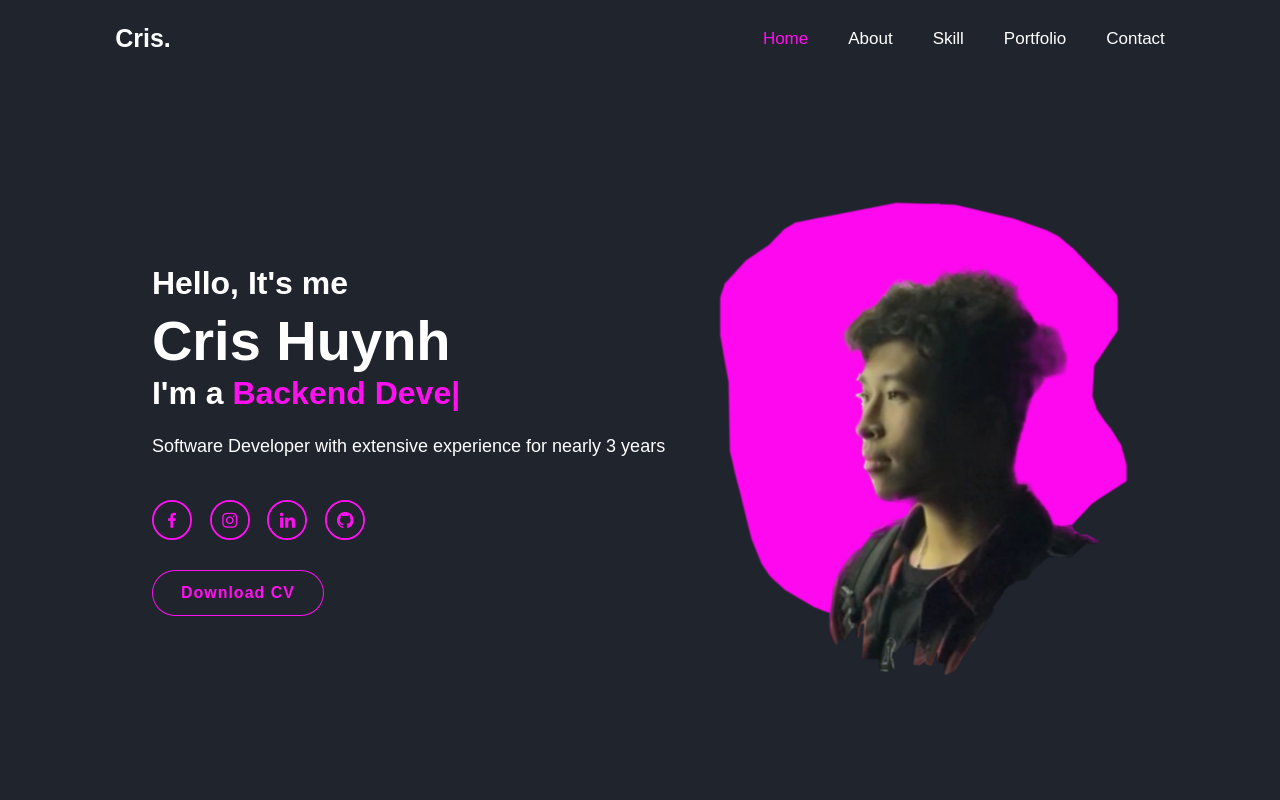
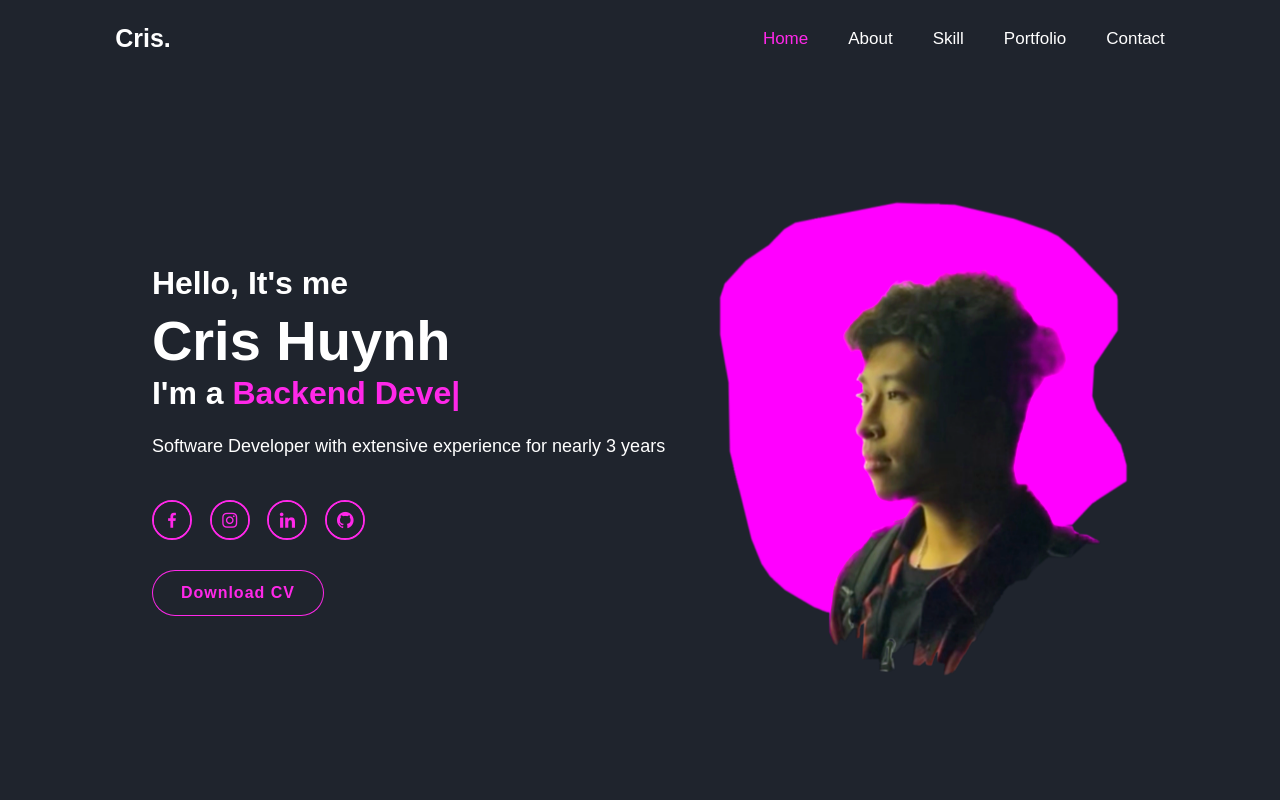
Before and after one commit to CrisH2307/Profolio-Website-Lv2, a plain HTML site: page index.html in a window 1280 px wide. Shown: the top 800 px of the page. Drawn offline with nearby package versions, Linux system fonts and the light colour scheme.

Commit message:
Update style.css

```diff
--- a/css/style.css
+++ b/css/style.css
@@ -16,7 +16,7 @@
   --bg-color: #1f242d;
   --second-bg-color: #323946;
   --text-color: #fff;
-  --main-color: #ff10f0;
+  --main-color: #ff28e9;
 }
 
 html {
@@ -104,6 +104,7 @@ header {
   animation: floatImage 4s ease-in-out infinite;
   animation-delay: 2s;
   align-items: center;
+  filter: saturate(1.6);
 }
 
 .home-content {
@@ -228,7 +229,7 @@ span {
   font-size: 16px;
   letter-spacing: 1px;
   text-decoration: none;
-  font-weight: 600;
+  font-weight: 700;
   opacity: 0;
   animation: slideTop 1s ease forwards;
   animation-delay: 2s;
```
